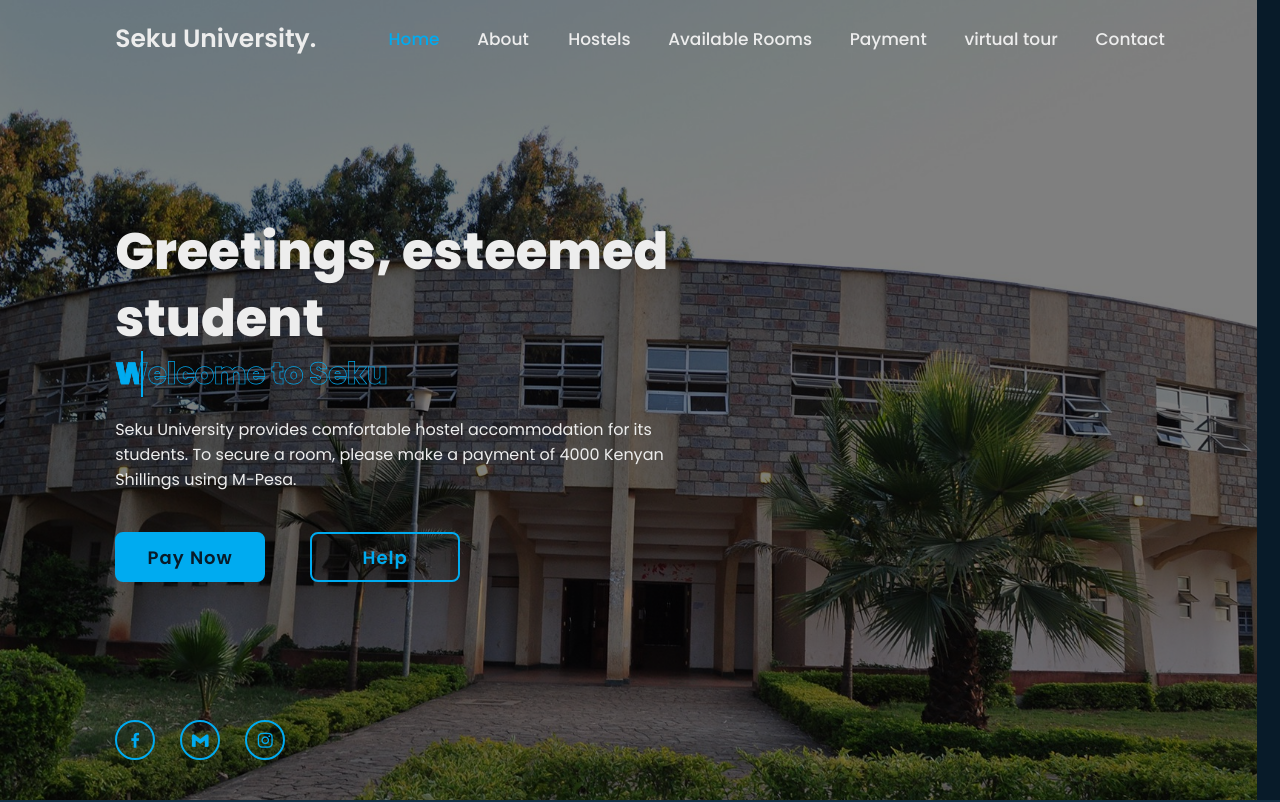
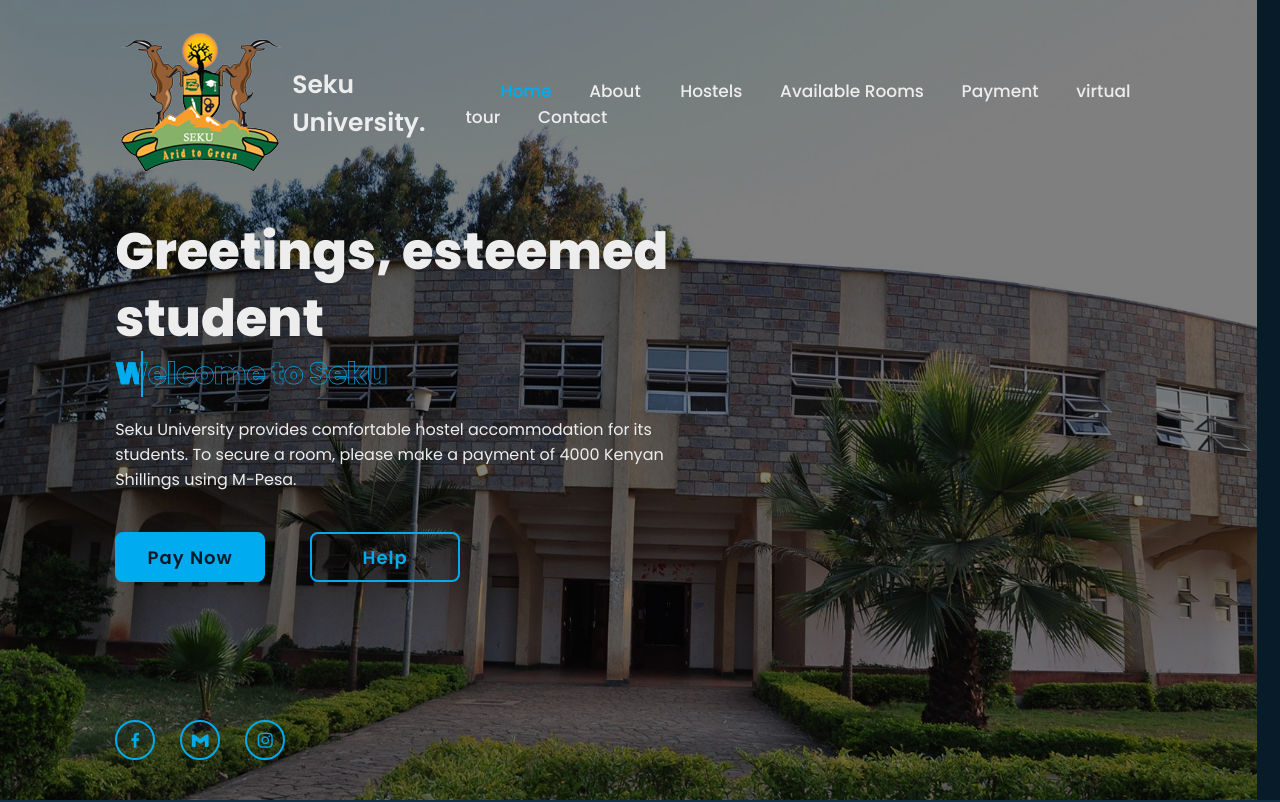
Before and after one commit to dennis3633/a, a plain HTML site: page index.html in a window 1280 px wide. Shown: the top 802 px of the page. Drawn offline with nearby package versions, Linux system fonts and the light colour scheme.

Commit message:
Update index.html

```diff
--- a/index.html
+++ b/index.html
@@ -17,6 +17,9 @@
 
     <!-- header design -->
     <header class="header">
+        <a href="#" class="logo">
+        <img src="logo.png" alt="Logo" />
+    </a>
 
         <a href="#" class="logo">Seku University.<span class="animate" style="--i:1;"></span></a>
 
```
